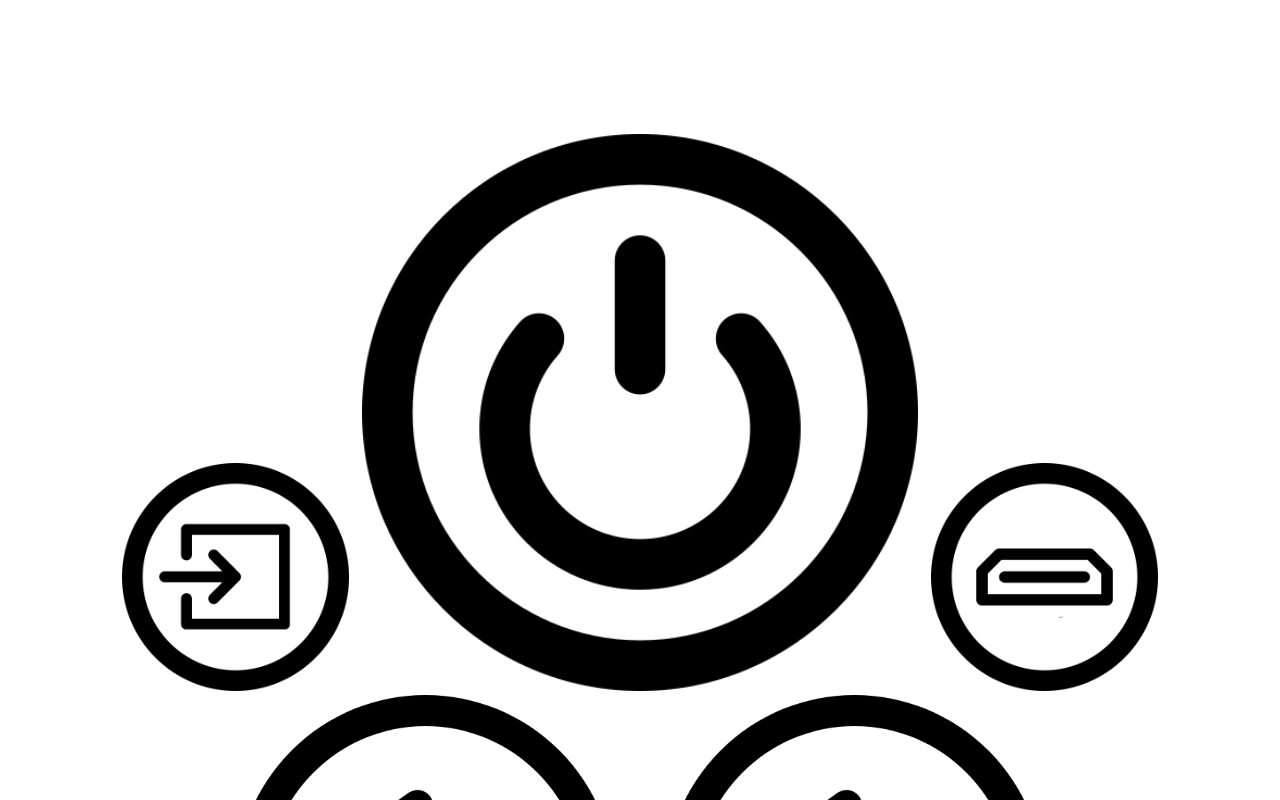
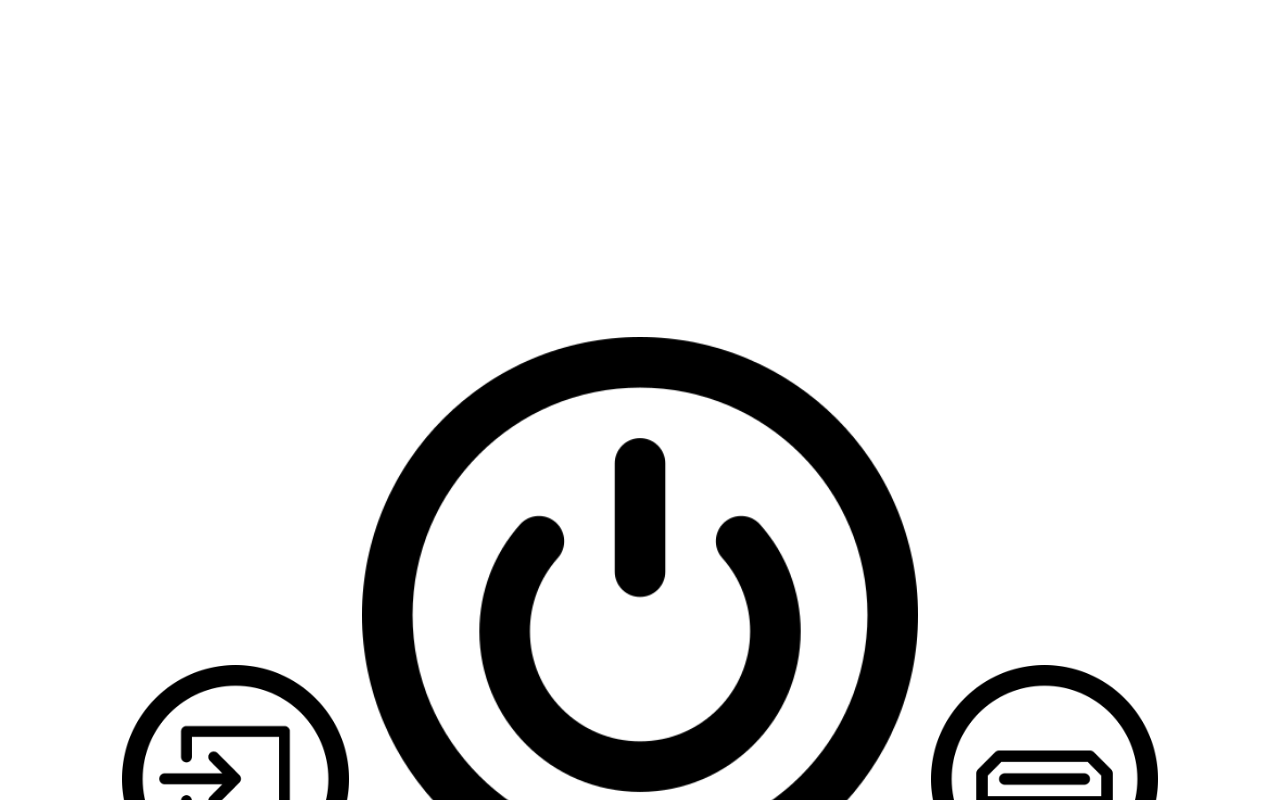
Before and after one commit to eacoeytaux/pi-remote, a website: page public/index.html in a window 1280 px wide. Shown: the top 800 px of the page. Drawn offline with nearby package versions, Linux system fonts and the light colour scheme; files that its build step writes are made by us from their sources; files whose address does not match are found by name.

Commit message:
you know the drill

```diff
--- a/public/css/style.css
+++ b/public/css/style.css
@@ -1,7 +1,7 @@
 .power_btn {
 	margin:auto;
 	width:44%;
-	padding-top:10%;
+	padding-top:26%;
 }
 .vol_up_btn {
 	margin:auto;
@@ -22,7 +22,7 @@
 .hdmi_input_btn {
         margin:auto;
         width:18%;
- 	padding-top:36%;
+ 	padding-top:52%;
 	padding-right:9%;
         padding-left:1%;
         float:right;
@@ -30,7 +30,7 @@
 .tv_input_btn {
 	margin:auto;
         width:18%;
-        padding-top:36%;
+        padding-top:52%;
 	padding-right:1%;
         padding-left:9%;
         float:left;
```
